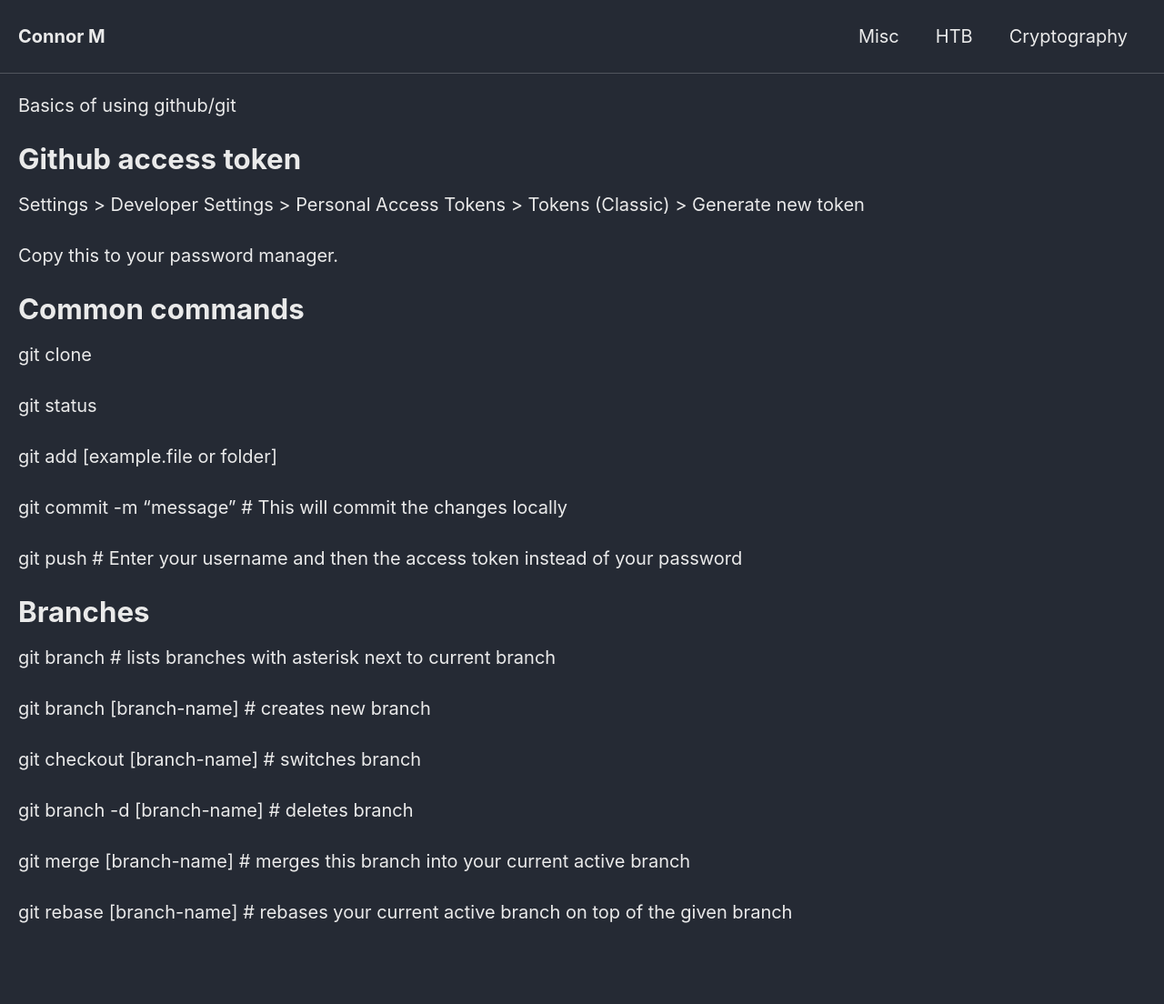
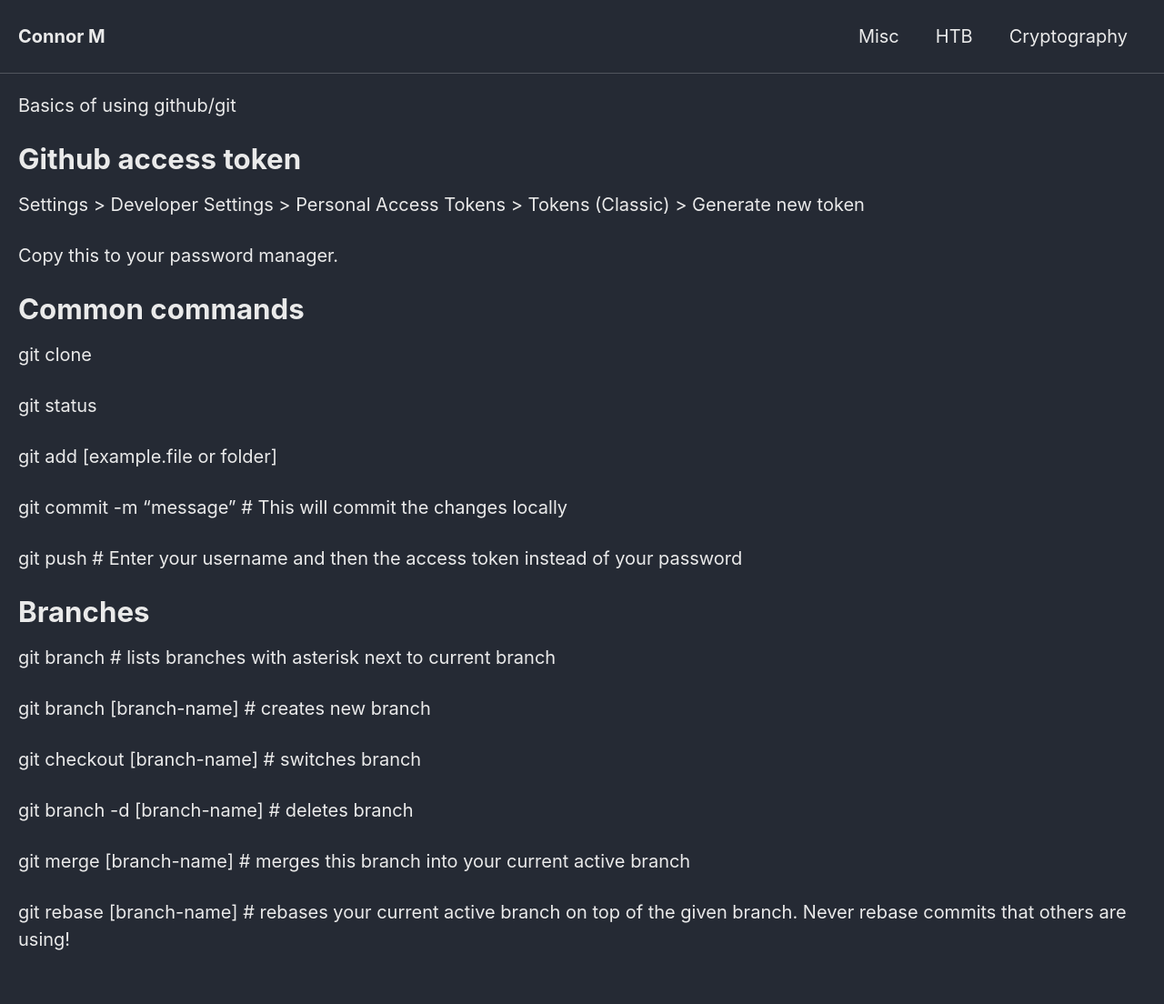
Before and after one commit to Connor-McCartney/Connor-McCartney.github.io, a Jekyll site: the page built from _pages/misc/git.md, in a window 1280 px wide. Shown: the whole page at 91% size. Built offline with Jekyll 4.4.1, drawn with Linux system fonts in a browser that asks for light colours; cached includes are drawn as plain includes; our own code applies the rules of GitHub Pages for plain Markdown files; before the commit the page ends 1074 px from its top, so only the background shows below that.

Commit message:
Update git.md

```diff
--- a/_pages/misc/git.md
+++ b/_pages/misc/git.md
@@ -35,4 +35,4 @@ git branch -d [branch-name]  # deletes branch
 
 git merge [branch-name]  # merges this branch into your current active branch
 
-git rebase [branch-name]  # rebases your current active branch on top of the given branch
+git rebase [branch-name]  # rebases your current active branch on top of the given branch. Never rebase commits that others are using!
```
